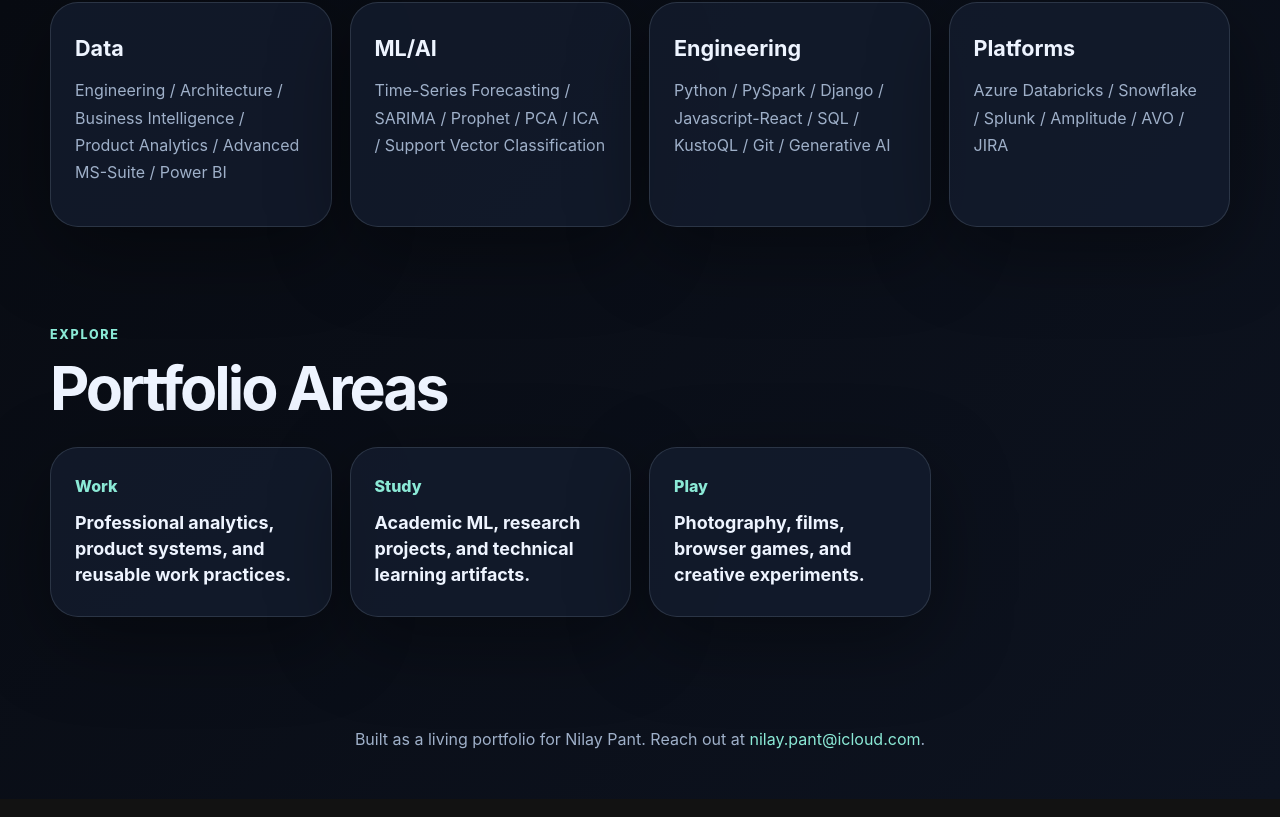
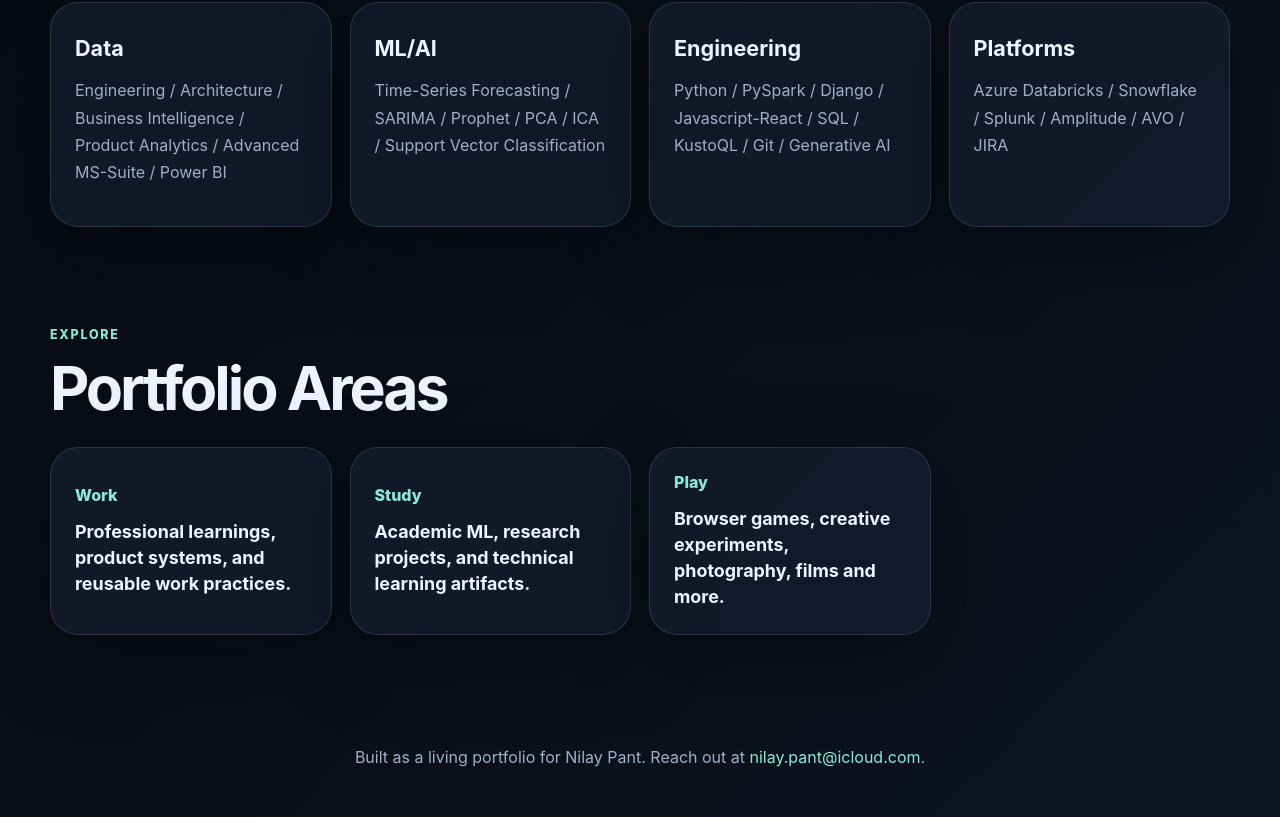
Before and after one commit to nilaypant/nilaypant.github.io, a React (Vite) app: page / in a window 1280 px wide. Shown: the part 1764-2581 px from the top of the page. Built offline with nearby package versions, Linux system fonts and the light colour scheme.

Commit message:
upd Portfolio areas in Overview.jsx

```diff
--- a/src/views/Overview.jsx
+++ b/src/views/Overview.jsx
@@ -70,7 +70,7 @@ export default function Overview({ onTabChange }) {
         <div className="grid grid--areas">
           <button className="area-card" type="button" onClick={() => onTabChange('work')}>
             <span>Work</span>
-            <strong>Professional analytics, product systems, and reusable work practices.</strong>
+            <strong>Professional learnings, product systems, and reusable work practices.</strong>
           </button>
           <button className="area-card" type="button" onClick={() => onTabChange('study')}>
             <span>Study</span>
@@ -78,7 +78,7 @@ export default function Overview({ onTabChange }) {
           </button>
           <button className="area-card" type="button" onClick={() => onTabChange('play')}>
             <span>Play</span>
-            <strong>Photography, films, browser games, and creative experiments.</strong>
+            <strong>Browser games, creative experiments, photography, films and more.</strong>
           </button>
         </div>
       </Section>
```
